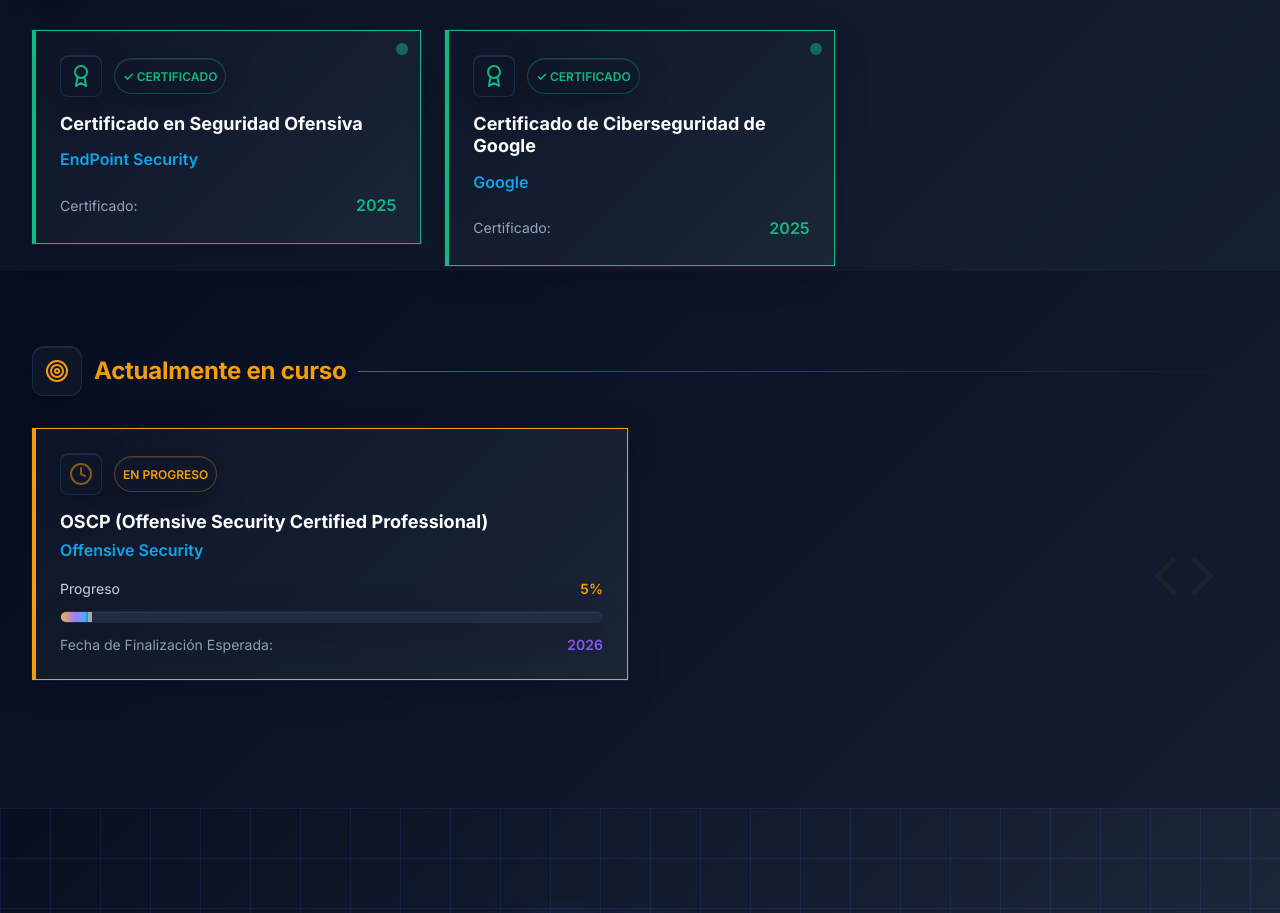
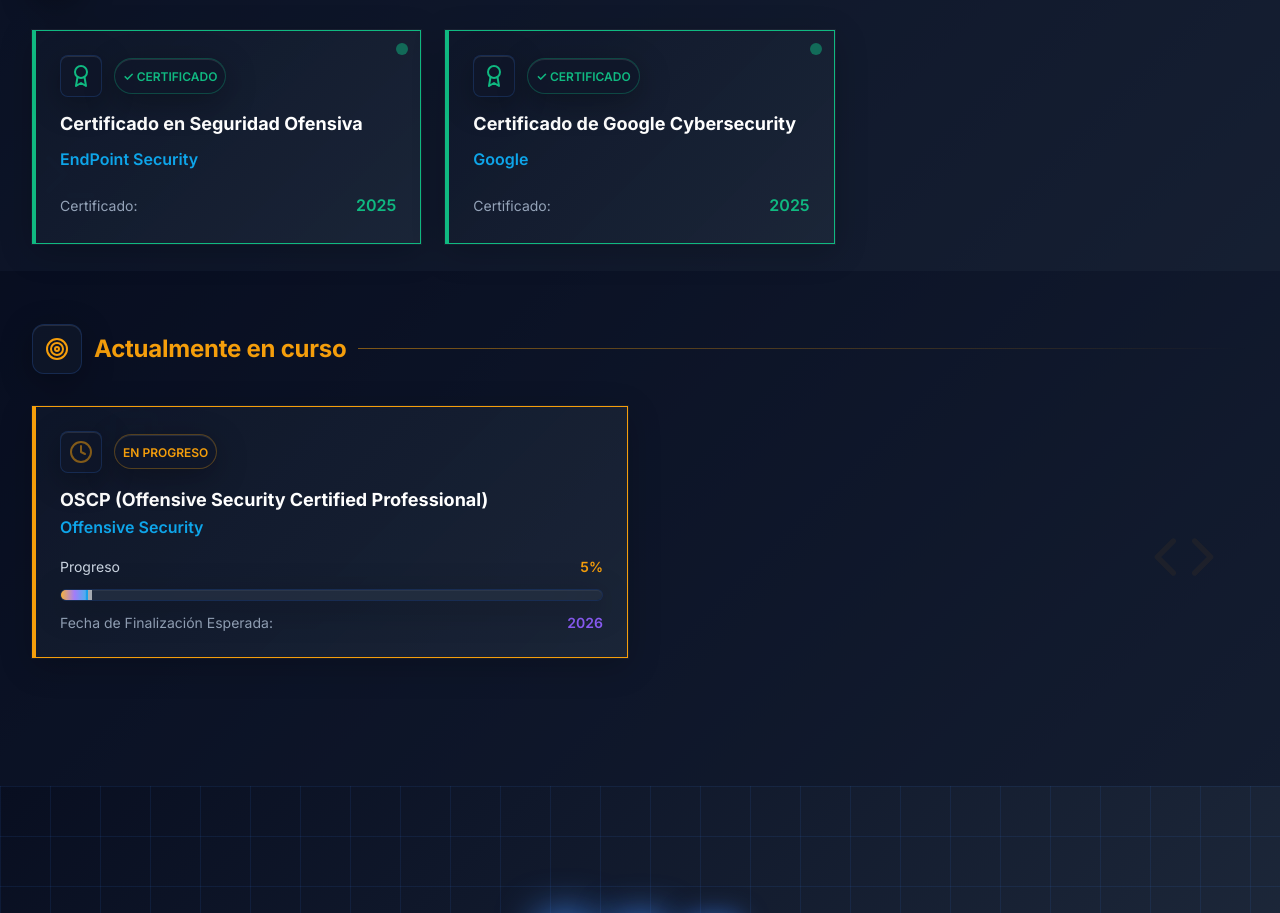
Before and after one commit to Ismaeldevs/Portfolio, a React (Vite) app: page / in a window 1280 px wide. Shown: the part 4529-5442 px from the top of the page. Built offline with nearby package versions, Linux system fonts and the light colour scheme.

Commit message:
Updated Certificados

```diff
--- a/src/components/sections/Certifications.tsx
+++ b/src/components/sections/Certifications.tsx
@@ -122,7 +122,7 @@
                         rel="noopener noreferrer"
                         className="inline-flex items-center space-x-2 text-electric-emerald hover:text-electric-cyan transition-colors duration-300 group/link text-sm"
                       >
-                        <span className="font-semibold">View Certificate</span>
+                        <span className="font-semibold">Ver Certificado</span>
                         <ExternalLink className="w-4 h-4 transition-transform duration-300 group-hover/link:translate-x-1" />
                       </a>
                     </div>
--- a/src/data/certifications.ts
+++ b/src/data/certifications.ts
@@ -9,7 +9,7 @@
   },
   {
     id: 2,
-    name: "Certificado de Ciberseguridad de Google",
+    name: "Certificado de Google Cybersecurity",
     issuer: "Google",
     date: "2025",
     url: "#",
```
